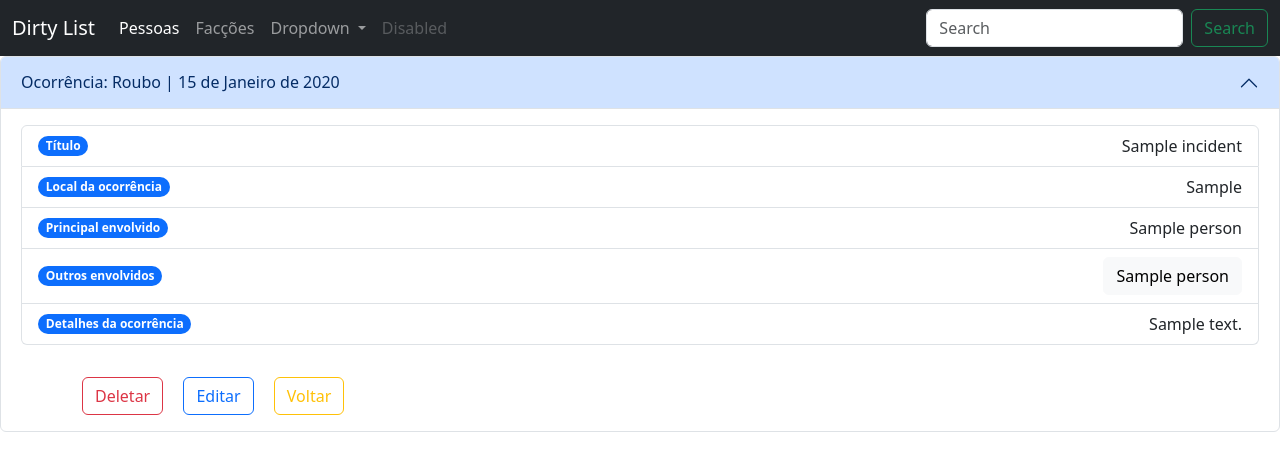
After one commit to gylmonteiro/dirty_list, a Django app: page /criminals/detail_incident/1 in a window 1280 px wide. The commit adds this page. Shown: the top 471 px of the page. Run offline with Django 5.2, Linux system fonts and the light colour scheme; tables that the repository leaves empty hold one stand-in row (values such as "Sample post").

Commit message:
feat: Criado o template para detalhes das ocorrências. Cada ocorrência terá a opção de update e delete após ser criada. A opção de delete já foi criado. Restando o template pra atualizar a ocorrência

```diff
--- a/app/urls.py
+++ b/app/urls.py
@@ -4,5 +4,5 @@ from django.urls import path, include
 urlpatterns = [
     path('admin/', admin.site.urls),
     path('', include('persons.urls')),
-    path('factions/', include('criminal_management.urls')),
+    path('criminals/', include('criminal_management.urls')),
 ]
--- /dev/null
+++ b/criminal_management/templates/incident_detail.html
@@ -0,0 +1,80 @@
+{% extends "base/base.html" %}
+{% load static %}
+
+{% block 'content' %}
+{% comment %} Início do modal {% endcomment %}
+<div class="modal fade" id="confirmDeleteModal" tabindex="-1" aria-labelledby="confirmDeleteModalLabel" aria-hidden="true">
+  <div class="modal-dialog">
+    <div class="modal-content">
+      <div class="modal-header">
+        <h5 class="modal-title" id="confirmDeleteModalLabel">Confirmar Exclusão</h5>
+        <button type="button" class="btn-close" data-bs-dismiss="modal" aria-label="Close"></button>
+      </div>
+      <div class="modal-body">
+        Tem certeza de que deseja excluir esta ocorrência?
+      </div>
+      <div class="modal-footer">
+        <form method="post" action='{% url "delete-incident" incident.id %}'>
+        {% csrf_token %}
+        <div class="buttons-container">
+          <button type="submit" class="btn btn-danger">Deletar Ocorrência</button>
+          <a href="{% url 'person-detail' incident.person_relation.id  %}" class="btn btn-secondary">Cancelar</a>
+        </div>
+      </form>
+      </div>
+    </div>
+  </div>
+</div>
+{% comment %} Fim do modal {% endcomment %}
+
+
+
+
+
+<div class="accordion" id="accordionIncident">
+    <div class="accordion-item">
+        <h2 class="accordion-header" id="headingOne" >
+            <button  id="list-item-1" class="accordion-button" type="button" data-bs-toggle="collapse" data-bs-target="#collapseOne" aria-expanded="true" aria-controls="collapseOne">
+                Ocorrência: {{incident.get_type_incident_display}} | {% if incident.reported_at %}{{incident.reported_at}} {% else %} Data não informada{% endif %}
+            </button>
+        </h2>
+        <div id="collapseOne" class="accordion-collapse collapse show" aria-labelledby="headingOne" data-bs-parent="#accordionIncident">
+            <div class="accordion-body">
+                <ul class="list-group">
+
+                    <li class="list-group-item d-flex justify-content-between align-items-center">
+                        <span class="badge bg-primary rounded-pill">Título</span>
+                        {{ incident.title }}
+                    </li>
+
+                    <li class="list-group-item d-flex justify-content-between align-items-center">
+                        <span class="badge bg-primary rounded-pill">Local da ocorrência</span>
+                        {{ incident.location }}
+                    </li>
+                    <li class="list-group-item d-flex justify-content-between align-items-center">
+                        <span class="badge bg-primary rounded-pill">Principal envolvido</span>
+                        {{ incident.person_relation }}
+                    </li>
+                    <li class="list-group-item d-flex justify-content-between align-items-center">
+                        <span class="badge bg-primary rounded-pill">Outros envolvidos</span>
+                        {% for  involved in incident.involved.all %}
+                            <a href='{% url "person-detail" involved.id %}'><span class='btn btn-light'>{{ involved.name }}</span></a>
+                        {% endfor %}
+                    </li>
+                    <li class="list-group-item d-flex justify-content-between align-items-center">
+                        <span class="badge bg-primary rounded-pill">Detalhes da ocorrência</span>
+                        {{ incident.details }}
+                    </li>
+                </ul>
+            </div>
+        </div>
+        <div class='container'>
+
+        <a href="#" class="btn btn-outline-danger btn-block" data-bs-toggle="modal" data-bs-target="#confirmDeleteModal">Deletar</a>
+        <a class="btn btn-outline-primary btn-block m-lg-3">Editar</a>
+        <a href='{% url "person-detail" incident.person_relation.id%}' class="btn btn-outline-warning btn-block">Voltar</a>
+        </div>
+    </div>
+</div>
+
+{% endblock 'content' %}
--- a/criminal_management/urls.py
+++ b/criminal_management/urls.py
@@ -7,4 +7,6 @@ urlpatterns = [
     path('select/', views.FactionSelectView.as_view(), name='select-faction'),
     path('add_member/', views.FactionSelectView.as_view(), name='add-member'),
     path('registration_incident/', views.RegisterIncident.as_view(), name='registration-incident'),
+    path('detail_incident/<int:pk>', views.IncidentDetailView.as_view(), name='detail-incident'),
+    path('delete_incident/<int:pk>', views.IncidentDeleteView.as_view(), name='delete-incident')
 ]
--- a/criminal_management/views.py
+++ b/criminal_management/views.py
@@ -1,5 +1,6 @@
 from django.shortcuts import redirect
 from django.views import generic
+from django.urls import reverse_lazy
 from .models import Faction, Incident
 from persons.models import Person
 from .forms import FactionForm, IncidentForm
@@ -63,14 +64,17 @@ class RegisterIncident(generic.CreateView):
         return super().form_valid(form)
 
 
-'''
-class FactionUpdateView(generic.View):
+class IncidentDetailView(generic.DetailView):
+    model = Incident
+    template_name = 'incident_detail.html'
+    context_object_name = 'incident'
 
-    def post(self,request, *args, **kwargs):
-        faction_id = request.POST.get('faction')
-        person_id = request.POST.get('person')
-        faction = Faction.objects.get(pk=faction_id)
-        person = Person.objects.get(pk=person_id)
-        faction.member.add(person)
-        return redirect("person-list")
-'''
+class IncidentDeleteView(generic.DeleteView):
+    model = Incident
+    # template_name = "incident_detail.html"
+
+    def get_success_url(self):
+
+        return reverse_lazy(
+            "person-detail", kwargs={"pk": self.object.person_relation.id}
+        )
--- a/persons/templates/detail_person.html
+++ b/persons/templates/detail_person.html
@@ -46,7 +46,6 @@
                 </form>
             </div>
     </div>
-
 
     {% comment %} Divisão lateral -> foto e outras informações básicas {% endcomment %}
     <div class="col-4">
@@ -155,10 +154,10 @@
                 <div class="accordion-body">
                     <ul class="list-group">
                         {% for incident in person.incident.all  %}
-                        <li class="list-group-item d-flex justify-content-between align-items-center">
+                        <a href='{% url "detail-incident" incident.id %}'><li class="list-group-item d-flex justify-content-between align-items-center">
                             <span class="badge bg-primary rounded-pill">{{incident.get_type_incident_display}}</span>
                             {{ incident.title|upper }}
-                        </li>
+                        </li></a>
                         {% endfor %}
                             <!-- Outros campos de endereço aqui -->
                     </ul>
```
